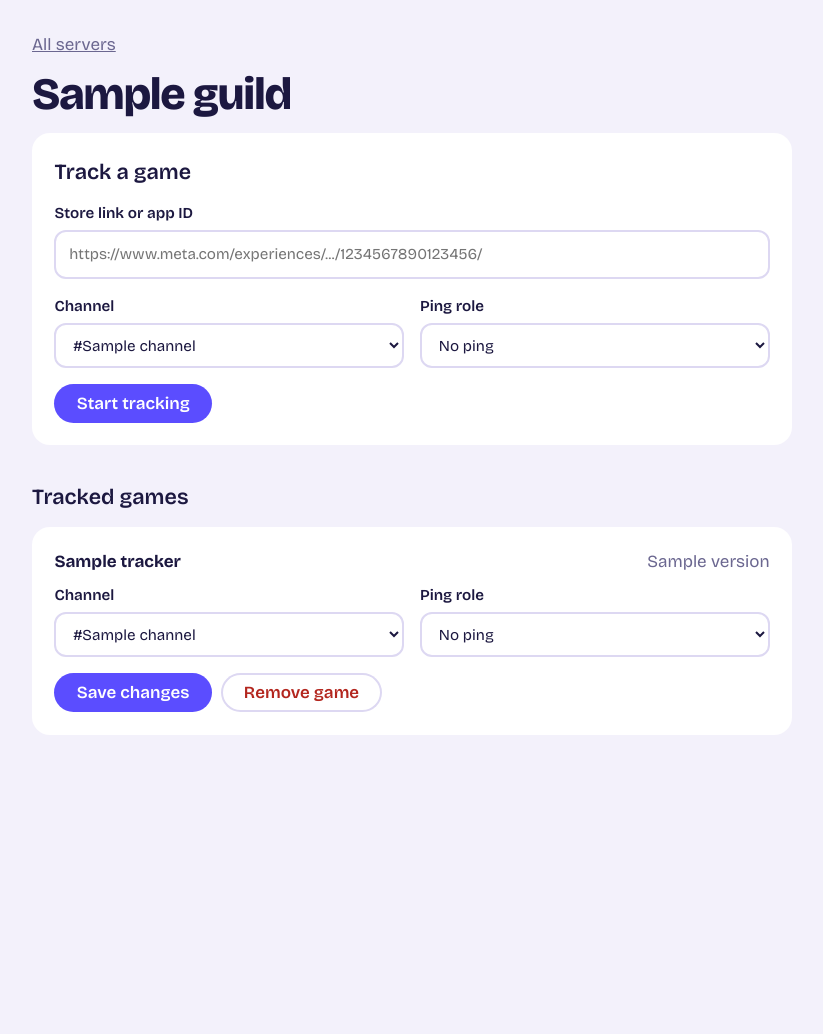
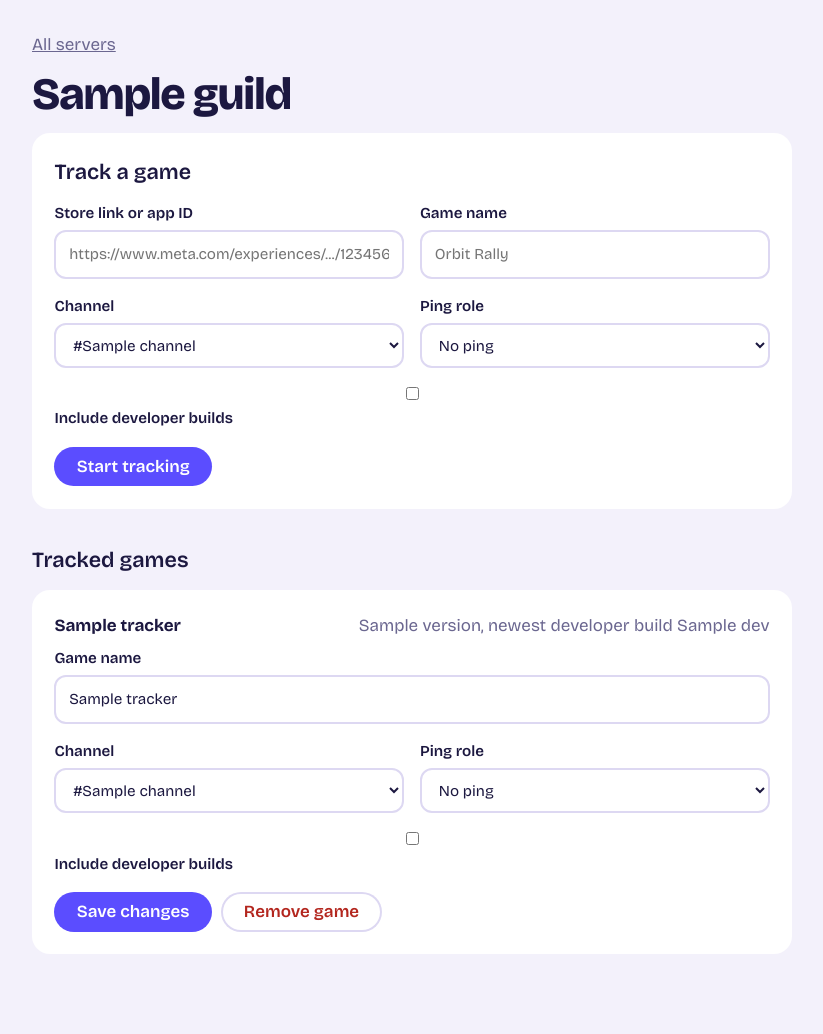
Before and after one commit to 3devann-lab/questping, a Python web app: template templates/guild.html in a window 1280 px wide. Shown: the part 71-1105 px from the top of the page, without its empty margins (228-1051 px from the left). Before the commit the page ends 806 px from the top, so only its background shows below. Run offline with Jinja, Linux system fonts and the light colour scheme; the template is opened without the code that fills it: most values are stand-ins (such as "Sample title", 1, 10 or a date in 2020).

Commit message:
Update guild.html

```diff
--- a/templates/guild.html
+++ b/templates/guild.html
@@ -9,9 +9,14 @@
   <form class="panel" method="post" action="{{ url_for('add_tracker', gid=guild.id) }}">
     <h2>Track a game</h2>
     <input type="hidden" name="csrf" value="{{ user.csrf }}">
-    <label>Store link or app ID
-      <input name="game" required maxlength="300" placeholder="https://www.meta.com/experiences/.../1234567890123456/">
-    </label>
+    <div class="row">
+      <label>Store link or app ID
+        <input name="game" required maxlength="300" placeholder="https://www.meta.com/experiences/.../1234567890123456/">
+      </label>
+      <label>Game name
+        <input name="name" maxlength="60" placeholder="Orbit Rally">
+      </label>
+    </div>
     <div class="row">
       <label>Channel
         <select name="channel" required>
@@ -25,6 +30,7 @@
         </select>
       </label>
     </div>
+    <label class="check"><input type="checkbox" name="dev"> Include developer builds</label>
     <button class="btn">Start tracking</button>
   </form>
 
@@ -34,9 +40,14 @@
     <input type="hidden" name="csrf" value="{{ user.csrf }}">
     <div class="head">
       <strong>{{ t.name or ('App ' ~ t.app_id) }}</strong>
-      <span class="ver">{{ t.version or 'waiting for the first check' }}</span>
+      <span class="ver">{{ t.version or 'waiting for the first check' }}{% if t.dev %}, newest developer build {{ t.dev }}{% endif %}</span>
     </div>
     {% if t.error %}<p class="err">Last check failed: {{ t.error }}</p>{% endif %}
+    <div class="row">
+      <label>Game name
+        <input name="name" maxlength="60" value="{{ t.name or '' }}" placeholder="Orbit Rally">
+      </label>
+    </div>
     <div class="row">
       <label>Channel
         <select name="channel" required>
@@ -50,6 +61,7 @@
         </select>
       </label>
     </div>
+    <label class="check"><input type="checkbox" name="dev"{% if t.dev_builds %} checked{% endif %}> Include developer builds</label>
     <div class="row buttons">
       <button class="btn">Save changes</button>
       <button class="btn ghost danger" formaction="{{ url_for('delete_tracker', gid=guild.id, tid=t.id) }}" formnovalidate>Remove game</button>
```
